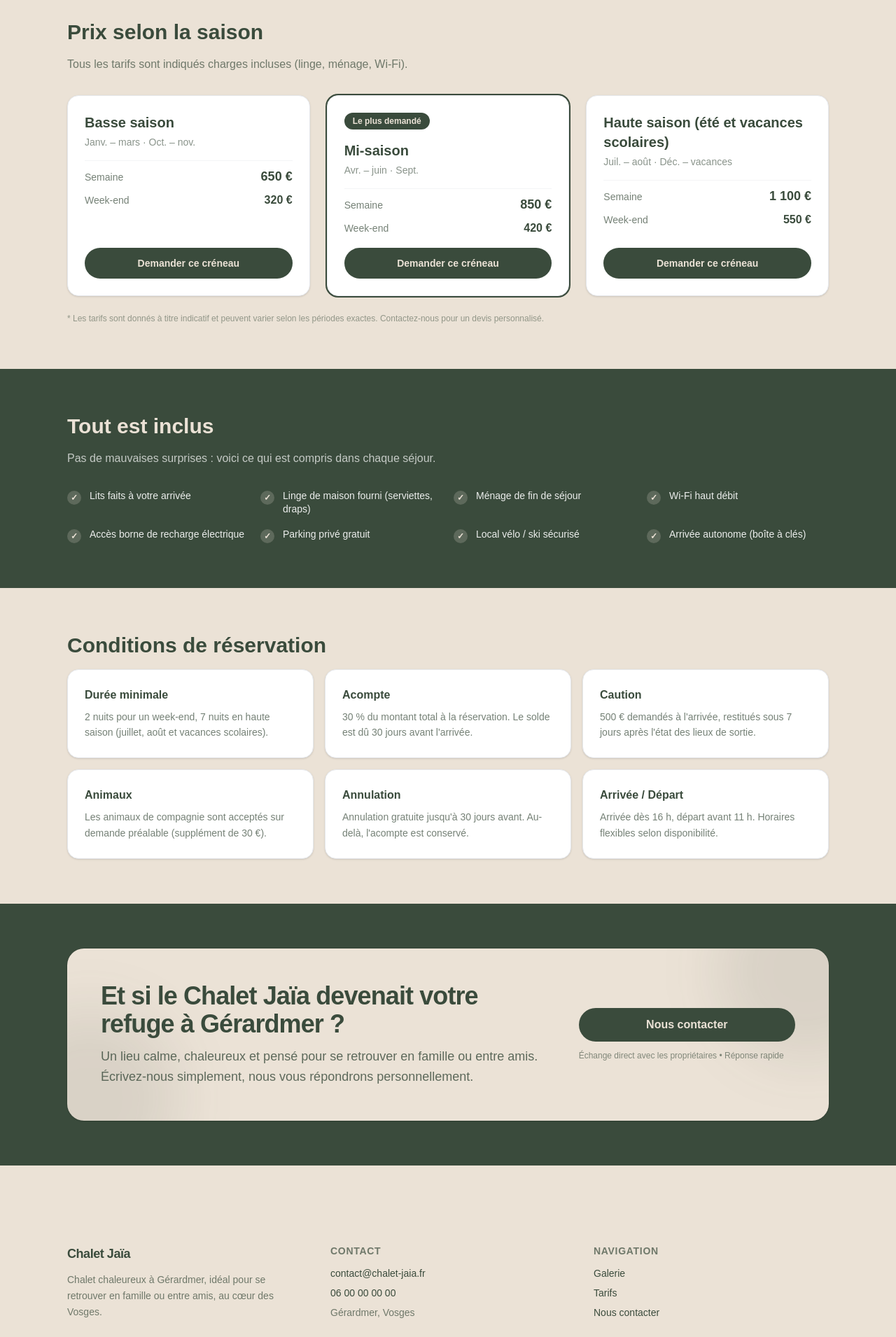
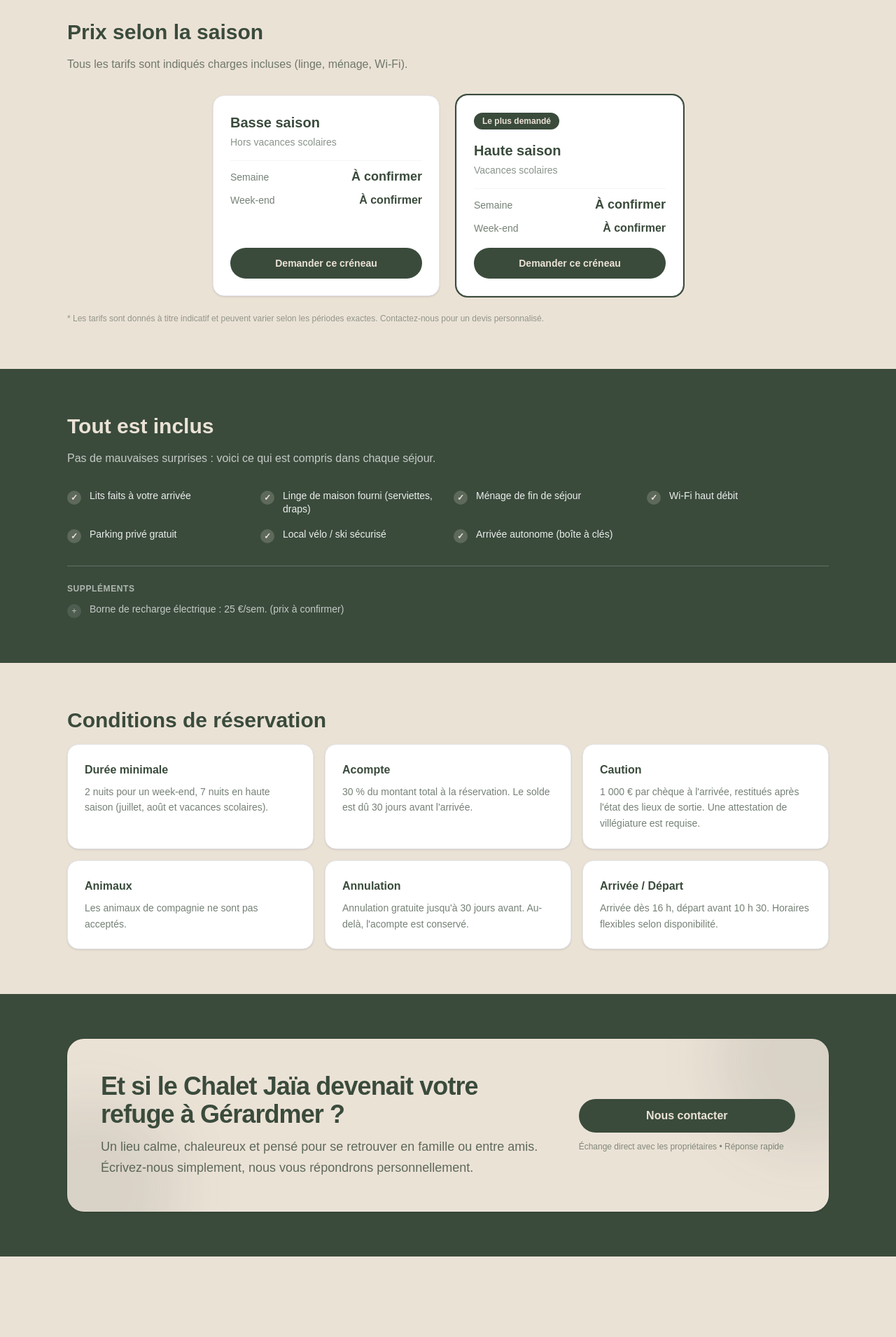
Before and after one commit to alexisgruny/chalet-site, a Next.js app: page /tarifs in a window 1280 px wide. Shown: the part 420-2330 px from the top of the page at 70% size. Built offline with nearby package versions, Linux system fonts and the light colour scheme.

Commit message:
Modification des informations du chalet

```diff
--- a/src/app/contact/page.tsx
+++ b/src/app/contact/page.tsx
@@ -2,7 +2,7 @@
 
 import Image from "next/image";
 import { useState } from "react";
-import { Mail, Phone, Clock, Send, CheckCircle, AlertCircle, ChevronDown } from "lucide-react";
+import { Mail, Clock, Send, CheckCircle, AlertCircle, ChevronDown } from "lucide-react";
 import CallToAction from "@/components/section/callToAction";
 
 // ── Infos propriétaires — à personnaliser ──────────────────────────────────
@@ -10,14 +10,8 @@ const INFOS = [
   {
     icon: Mail,
     label: "Email",
-    value: "contact@chalet-jaia.fr",
-    href: "mailto:contact@chalet-jaia.fr",
-  },
-  {
-    icon: Phone,
-    label: "Téléphone",
-    value: "06 00 00 00 00",
-    href: "tel:+33600000000",
+    value: "chaletjaia@gmail.com",
+    href: "mailto:chaletjaia@gmail.com",
   },
   {
     icon: Clock,
--- a/src/app/layout.tsx
+++ b/src/app/layout.tsx
@@ -54,8 +54,7 @@ const jsonLd = {
     "postalCode": "88400",
     "addressCountry": "FR",
   },
-  "telephone": "+33600000000",
-  "email": "contact@chalet-jaia.fr",
+  "email": "chaletjaia@gmail.com",
   "amenityFeature": [
     { "@type": "LocationFeatureSpecification", "name": "WiFi", "value": true },
     { "@type": "LocationFeatureSpecification", "name": "Borne de recharge électrique", "value": true },
--- a/src/app/localisation/page.tsx
+++ b/src/app/localisation/page.tsx
@@ -210,7 +210,7 @@ export default function LocalisationPage() {
                 <h3 className="font-bold text-white">Horaires</h3>
               </div>
               <p className="text-white/70 text-sm leading-relaxed">
-                Arrivée dès <strong className="text-white">16 h</strong> · Départ avant <strong className="text-white">11 h</strong>.
+                Arrivée dès <strong className="text-white">16 h</strong> · Départ avant <strong className="text-white">10 h 30</strong>.
                 Des horaires flexibles peuvent être arrangés selon disponibilité.
               </p>
             </div>
--- a/src/app/mentions-legales/page.tsx
+++ b/src/app/mentions-legales/page.tsx
@@ -22,8 +22,8 @@ export default function MentionsLegalesPage() {
             <div className="space-y-1 text-sm text-muted">
               <p><strong>Responsable de la publication :</strong> [Isabelle Gruny]</p>
               <p><strong>Email :</strong>{" "}
-                <a href="mailto:contact@chalet-jaia.fr" className="underline hover:text-[#3a4b3c]">
-                  contact@chalet-jaia.fr
+                <a href="mailto:chaletjaia@gmail.com" className="underline hover:text-[#3a4b3c]">
+                  chaletjaia@gmail.com
                 </a>
               </p>
               <p><strong>Localisation :</strong> Gérardmer, 88400 Vosges, France</p>
--- a/src/app/politique-confidentialite/page.tsx
+++ b/src/app/politique-confidentialite/page.tsx
@@ -69,8 +69,8 @@ export default function PolitiqueConfidentialitePage() {
             </ul>
             <p className="text-sm text-muted">
               Pour exercer ces droits, contactez-nous à :{" "}
-              <a href="mailto:contact@chalet-jaia.fr" className="underline hover:text-[#3a4b3c]">
-                contact@chalet-jaia.fr
+              <a href="mailto:chaletjaia@gmail.com" className="underline hover:text-[#3a4b3c]">
+                chaletjaia@gmail.com
               </a>
             </p>
           </div>
--- a/src/app/tarifs/page.tsx
+++ b/src/app/tarifs/page.tsx
@@ -11,24 +11,17 @@ export const metadata = {
 const seasons = [
   {
     label: "Basse saison",
-    period: "Janv. – mars · Oct. – nov.",
-    week: "650 €",
-    weekend: "320 €",
+    period: "Hors vacances scolaires",
+    week: "À confirmer",
+    weekend: "À confirmer",
     highlight: false,
   },
   {
-    label: "Mi-saison",
-    period: "Avr. – juin · Sept.",
-    week: "850 €",
-    weekend: "420 €",
+    label: "Haute saison",
+    period: "Vacances scolaires",
+    week: "À confirmer",
+    weekend: "À confirmer",
     highlight: true,
-  },
-  {
-    label: "Haute saison (été et vacances scolaires)",
-    period: "Juil. – août · Déc. – vacances",
-    week: "1 100 €",
-    weekend: "550 €",
-    highlight: false,
   },
 ];
 
@@ -37,10 +30,13 @@ const included = [
   "Linge de maison fourni (serviettes, draps)",
   "Ménage de fin de séjour",
   "Wi-Fi haut débit",
-  "Accès borne de recharge électrique",
   "Parking privé gratuit",
   "Local vélo / ski sécurisé",
   "Arrivée autonome (boîte à clés)",
+];
+
+const supplements = [
+  "Borne de recharge électrique : 25 €/sem. (prix à confirmer)",
 ];
 
 const conditions = [
@@ -54,11 +50,11 @@ const conditions = [
   },
   {
     title: "Caution",
-    body: "500 € demandés à l'arrivée, restitués sous 7 jours après l'état des lieux de sortie.",
+    body: "1 000 € par chèque à l'arrivée, restitués après l'état des lieux de sortie. Une attestation de villégiature est requise.",
   },
   {
     title: "Animaux",
-    body: "Les animaux de compagnie sont acceptés sur demande préalable (supplément de 30 €).",
+    body: "Les animaux de compagnie ne sont pas acceptés.",
   },
   {
     title: "Annulation",
@@ -66,7 +62,7 @@ const conditions = [
   },
   {
     title: "Arrivée / Départ",
-    body: "Arrivée dès 16 h, départ avant 11 h. Horaires flexibles selon disponibilité.",
+    body: "Arrivée dès 16 h, départ avant 10 h 30. Horaires flexibles selon disponibilité.",
   },
 ];
 
@@ -106,7 +102,7 @@ export default function TarifsPage() {
             Tous les tarifs sont indiqués charges incluses (linge, ménage, Wi-Fi).
           </p>
 
-          <div className="grid gap-6 md:grid-cols-3">
+          <div className="grid gap-6 md:grid-cols-2 max-w-2xl mx-auto">
             {seasons.map(({ label, period, week, weekend, highlight }) => (
               <div
                 key={label}
@@ -169,6 +165,20 @@ export default function TarifsPage() {
               </div>
             ))}
           </div>
+
+          <div className="mt-8 border-t border-white/20 pt-6">
+            <p className="text-white/60 text-xs font-semibold uppercase tracking-wider mb-3">Suppléments</p>
+            <div className="flex flex-col gap-2">
+              {supplements.map((item) => (
+                <div key={item} className="flex items-start gap-3">
+                  <span className="mt-0.5 flex-shrink-0 h-5 w-5 rounded-full bg-white/10 flex items-center justify-center text-white/60 text-xs">
+                    +
+                  </span>
+                  <span className="text-white/70 text-sm leading-snug">{item}</span>
+                </div>
+              ))}
+            </div>
+          </div>
         </div>
       </section>
 
--- a/src/components/layout/footer.tsx
+++ b/src/components/layout/footer.tsx
@@ -23,18 +23,10 @@ export default function Footer() {
         <ul className="mt-3 space-y-2 text-sm">
           <li>
             <a
-              href="mailto:contact@chalet-jaia.fr"
+              href="mailto:chaletjaia@gmail.com"
               className="hover:text-[#3a4b3c] transition"
             >
-              contact@chalet-jaia.fr
-            </a>
-          </li>
-          <li>
-            <a
-              href="tel:+33600000000"
-              className="hover:text-[#3a4b3c] transition"
-            >
-              06 00 00 00 00
+              chaletjaia@gmail.com
             </a>
           </li>
           <li className="text-[#3a4b3c]/70">
--- a/src/components/section/description.tsx
+++ b/src/components/section/description.tsx
@@ -36,7 +36,7 @@ export default function Description() {
 
         <p className="text-lg">
           Entièrement équipé, le chalet dispose d’une cuisine moderne, d’un espace de vie
-          chaleureux avec poêle à pellets, d’une connexion Wi-Fi, ainsi que de tout le
+          chaleureux avec poêle à pellets et climatisation, d’une connexion Wi-Fi, ainsi que de tout le
           nécessaire pour un séjour sans contrainte. Les lits sont faits à votre arrivée
           et le linge de maison est fourni.
         </p>
--- a/src/components/section/equipements.tsx
+++ b/src/components/section/equipements.tsx
@@ -32,7 +32,7 @@ export default function Equipements() {
           />
           <EquipCard
             title="Multimédia"
-            items={["Grand écran TV salon", "TV dans 1 chambre", "TV coin montagne"]}
+            items={["Grand écran TV salon", "TV dans 1 chambre", "TV coin montagne", "Platine vinyle bluetooth"]}
           />
           <EquipCard
             title="Pratique"
@@ -40,6 +40,7 @@ export default function Equipements() {
               "Lave-linge + sèche-linge",
               "Local vélo / ski",
               "Borne électrique",
+              "Conciergerie",
             ]}
           />
         </div>
--- a/src/components/section/hero.tsx
+++ b/src/components/section/hero.tsx
@@ -30,10 +30,10 @@ export default function Hero() {
               Chalet cosy à la montagne
             </h1>
             <p className="text-white/90 text-lg">
-              6 personnes • proche des pistes • vue panoramique
+              6 personnes • vue dégagée sur les Vosges
             </p>
             <div className="flex flex-wrap gap-2">
-              {["Cheminée", "Parking", "Wifi", "Terrasse"].map((t) => (
+              {["Poêle à pellets", "Climatisation", "Parking", "Wifi"].map((t) => (
                 <span key={t} className="bg-white/15 text-white px-3 py-1 rounded-full text-sm backdrop-blur">
                   {t}
                 </span>
@@ -53,10 +53,10 @@ export default function Hero() {
             Chalet cosy à la montagne
           </h1>
           <p className="text-white/85 text-base">
-            6 personnes • proche des pistes • vue panoramique
+            6 personnes • vue dégagée sur les Vosges
           </p>
           <div className="flex flex-wrap gap-2">
-            {["Cheminée", "Parking", "Wifi", "Terrasse"].map((t) => (
+            {["Poêle à pellets", "Climatisation", "Parking", "Wifi"].map((t) => (
               <span key={t} className="bg-white/15 text-white px-3 py-1 rounded-full text-sm backdrop-blur">
                 {t}
               </span>
```
